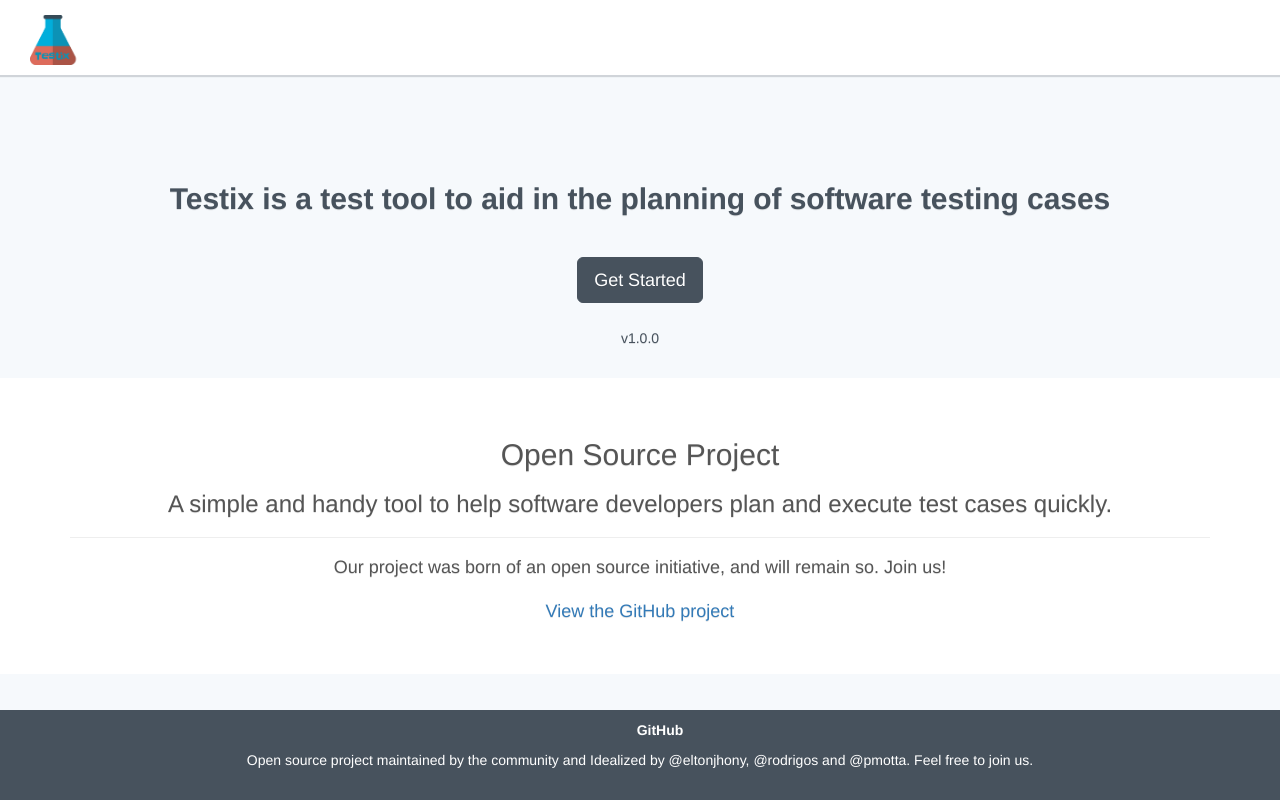
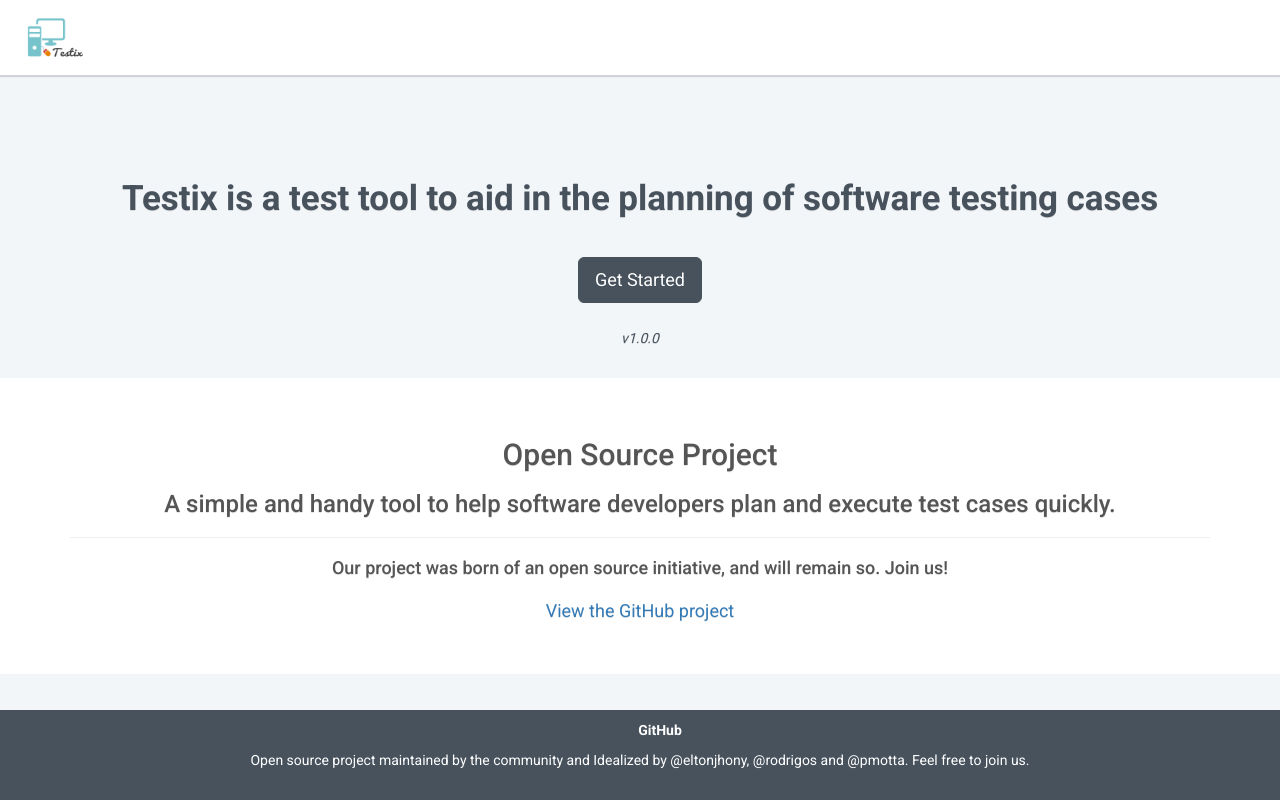
Before and after one commit to eltonjhony/Testix, a Django app: template app/templates/testix/get-started.html in a window 1280 px wide. Run offline with Django 3.2, Linux system fonts and the light colour scheme; the template is opened without the code that fills it, so the values that code supplies are empty; parts of the project's set-up code (start-up, migrations or seed data) failed here and were passed over; some libraries are stand-ins or nearby versions.

Commit message:
change app logo and fonts

```diff
--- a/app/static/css/app/style.css
+++ b/app/static/css/app/style.css
@@ -3,6 +3,7 @@ html,
 body {
   min-height: 100%;
   position: relative;
+  font-family: 'Roboto', sans-serif !important;
 }
 
 /*
@@ -37,9 +38,8 @@ App content wrapper style*/
 
 /*
 Header styles*/
-.app-logo-wrapper {
-  text-align: center;
-  padding-top: 10px;
+.navbar-brand.app-logo-wrapper {
+  padding: 0;
 }
 .mast-head {
   top: 0;
@@ -60,6 +60,13 @@ Menu styles*/
 .menu-content-right-wrapper {
   padding: 10px;
 }
+.nav > li > a:focus, .nav > li > a:hover {
+  background-color: #fff;
+  color: #1976D2;
+  border-bottom: 2px solid #F117B4;
+  text-decoration: none;
+  transition: .2s ease-in-out;
+}
 .button-link {
   padding-left: 0;
   padding-right: 0;
@@ -73,7 +80,7 @@ Menu styles*/
 /*
 Get Started page styles*/
 .bs-docs-header, .bs-docs-masthead {
-    background-color: #f6f9fc;
+    background-color: #f2f6f9;
     padding-top: 180px;
     position: relative;
     color: #47525d;
@@ -110,6 +117,7 @@ Get Started page styles*/
     margin-top: -15px;
     margin-bottom: 30px;
     color: #47525d;
+    font-style: italic;
 }
 @media (min-width: 992px)
 .bs-docs-masthead .lead {
@@ -122,7 +130,7 @@ Get Started page styles*/
 }
 .bs-docs-masthead .lead {
   color: #47525d;
-  font-size: 30px;
+  font-size: 35px;
   font-weight: 600;
   letter-spacing: -0.002em;
   line-height: 37px;
--- a/app/templates/testix/includes/initial-bar.html
+++ b/app/templates/testix/includes/initial-bar.html
@@ -4,8 +4,8 @@
   <nav>
     <div class="container-fluid">
       <div class="navbar-header">
-        <a class="navbar-brand" href="{% url 'testix:get-started' %}">
-          <img src="{% static 'images/app_logo.png' %}" width="50px" height="50px" />
+        <a class="navbar-brand app-logo-wrapper" href="{% url 'testix:get-started' %}">
+          <img src="{% static 'images/app_logo.png' %}" width="80px" height="80px" />
         </a>
       </div>
     </div>
--- a/app/templates/testix/includes/menu.html
+++ b/app/templates/testix/includes/menu.html
@@ -4,8 +4,8 @@
   <nav>
     <div class="container-fluid">
       <div class="navbar-header">
-        <a class="navbar-brand" href="{% url 'testix:get-started' %}">
-          <img src="{% static 'images/app_logo.png' %}" width="50px" height="50px" />
+        <a class="navbar-brand app-logo-wrapper" href="{% url 'testix:get-started' %}">
+          <img src="{% static 'images/app_logo.png' %}" width="80px" height="80px" />
         </a>
       </div>
       <div class="menu-content-right-wrapper">
--- a/app/templates/testix/index.html
+++ b/app/templates/testix/index.html
@@ -2,6 +2,7 @@
 <html>
     <head>
         <title>{% block title %}{% endblock %}</title>
+        <link href="https://fonts.googleapis.com/css?family=Roboto:100,300,400,500,700" rel="stylesheet">
         <link rel="stylesheet" href="{% static 'css/libs/bootstrap/bootstrap.min.css' %}">
         <link href="//maxcdn.bootstrapcdn.com/font-awesome/4.1.0/css/font-awesome.min.css" rel="stylesheet">
         <link rel="stylesheet" href="{% static 'css/app/style.css' %}">
```
Also changed, not shown: app/static/images/app_logo.png.
